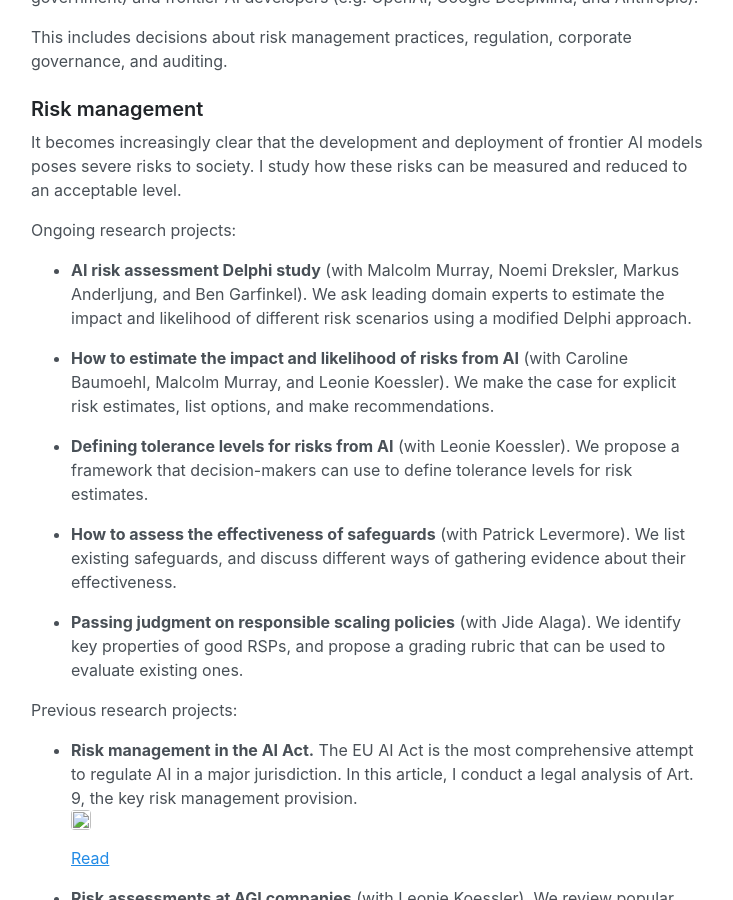
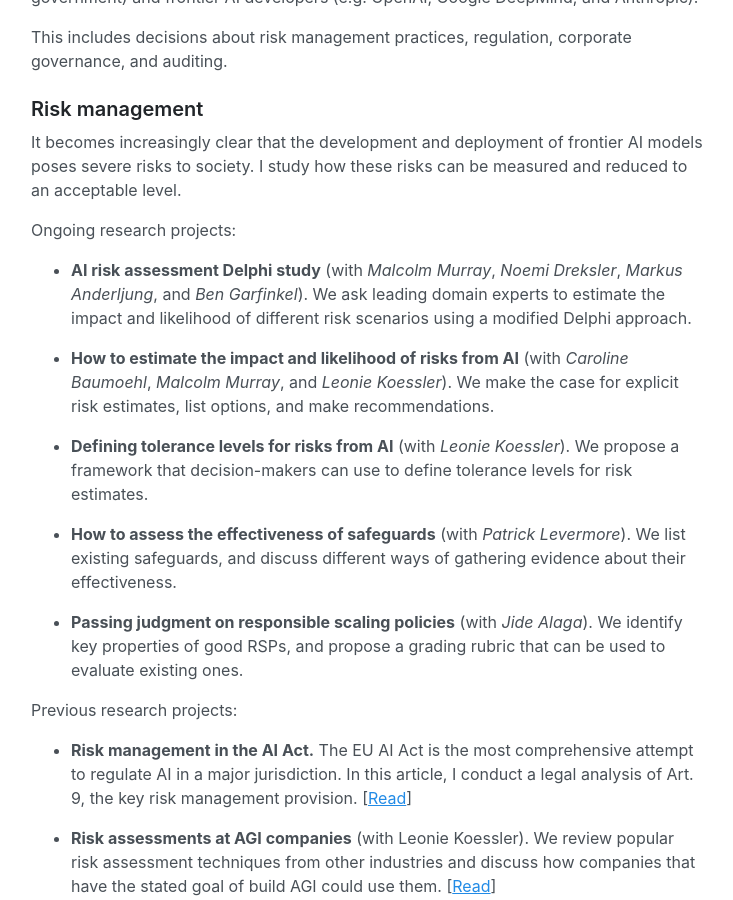
Before and after one commit to jonasschuett/jonasschuett.github.io, a Jekyll site: the page built from _posts/2020-04-04-introduction.md, in a window 1280 px wide and 900 px high, scrolled down 1250 px. Shown: the whole window, without its empty margins (273-1006 px from the left). Built offline with Jekyll 4.4.1, drawn with Linux system fonts in a browser that asks for light colours; part of the change alters nothing that is shown.

Commit message:
Update 2020-04-04-introduction.md

```diff
--- a/_posts/2020-04-04-introduction.md
+++ b/_posts/2020-04-04-introduction.md
@@ -31,19 +31,19 @@ It becomes increasingly clear that the development and deployment of frontier AI
 
 Ongoing research projects:
 
-- **AI risk assessment Delphi study** (with Malcolm Murray, Noemi Dreksler, Markus Anderljung, and Ben Garfinkel). We ask leading domain experts to estimate the impact and likelihood of different risk scenarios using a modified Delphi approach.
+- **AI risk assessment Delphi study** (with *Malcolm Murray*, *Noemi Dreksler*, *Markus Anderljung*, and *Ben Garfinkel*). We ask leading domain experts to estimate the impact and likelihood of different risk scenarios using a modified Delphi approach.
 
-- **How to estimate the impact and likelihood of risks from AI** (with Caroline Baumoehl, Malcolm Murray, and Leonie Koessler). We make the case for explicit risk estimates, list options, and make recommendations.
+- **How to estimate the impact and likelihood of risks from AI** (with *Caroline Baumoehl*, *Malcolm Murray*, and *Leonie Koessler*). We make the case for explicit risk estimates, list options, and make recommendations.
 
-- **Defining tolerance levels for risks from AI** (with Leonie Koessler). We propose a framework that decision-makers can use to define tolerance levels for risk estimates.
+- **Defining tolerance levels for risks from AI** (with *Leonie Koessler*). We propose a framework that decision-makers can use to define tolerance levels for risk estimates.
 
-- **How to assess the effectiveness of safeguards** (with Patrick Levermore). We list existing safeguards, and discuss different ways of gathering evidence about their effectiveness.
+- **How to assess the effectiveness of safeguards** (with *Patrick Levermore*). We list existing safeguards, and discuss different ways of gathering evidence about their effectiveness.
 
-- **Passing judgment on responsible scaling policies** (with Jide Alaga). We identify key properties of  good RSPs, and propose a grading rubric that can be used to evaluate existing ones.
+- **Passing judgment on responsible scaling policies** (with *Jide Alaga*). We identify key properties of  good RSPs, and propose a grading rubric that can be used to evaluate existing ones.
 
 Previous research projects:
 
-- **Risk management in the AI Act.** The EU AI Act is the most comprehensive attempt to regulate AI in a major jurisdiction. In this article, I conduct a legal analysis of Art. 9, the key risk management provision. <img src="book-solid.svg" width="20" height="20">[Read](https://doi.org/10.1017/err.2023.1)
+- **Risk management in the AI Act.** The EU AI Act is the most comprehensive attempt to regulate AI in a major jurisdiction. In this article, I conduct a legal analysis of Art. 9, the key risk management provision. [[Read](https://doi.org/10.1017/err.2023.1)]
 
 - **Risk assessments at AGI companies** (with Leonie Koessler). We review popular risk assessment techniques from other industries and discuss how companies that have the stated goal of build AGI could use them. [[Read](https://arxiv.org/abs/2307.08823)]
 
```
